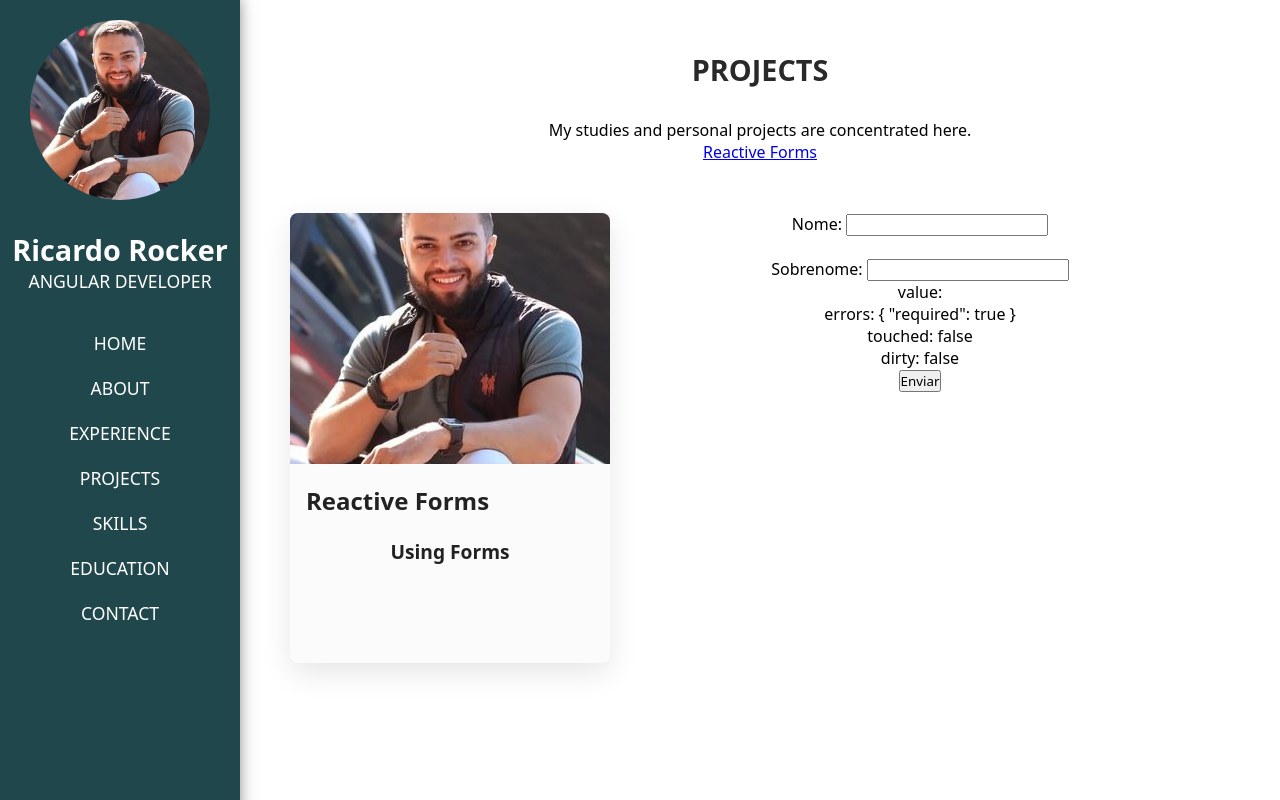
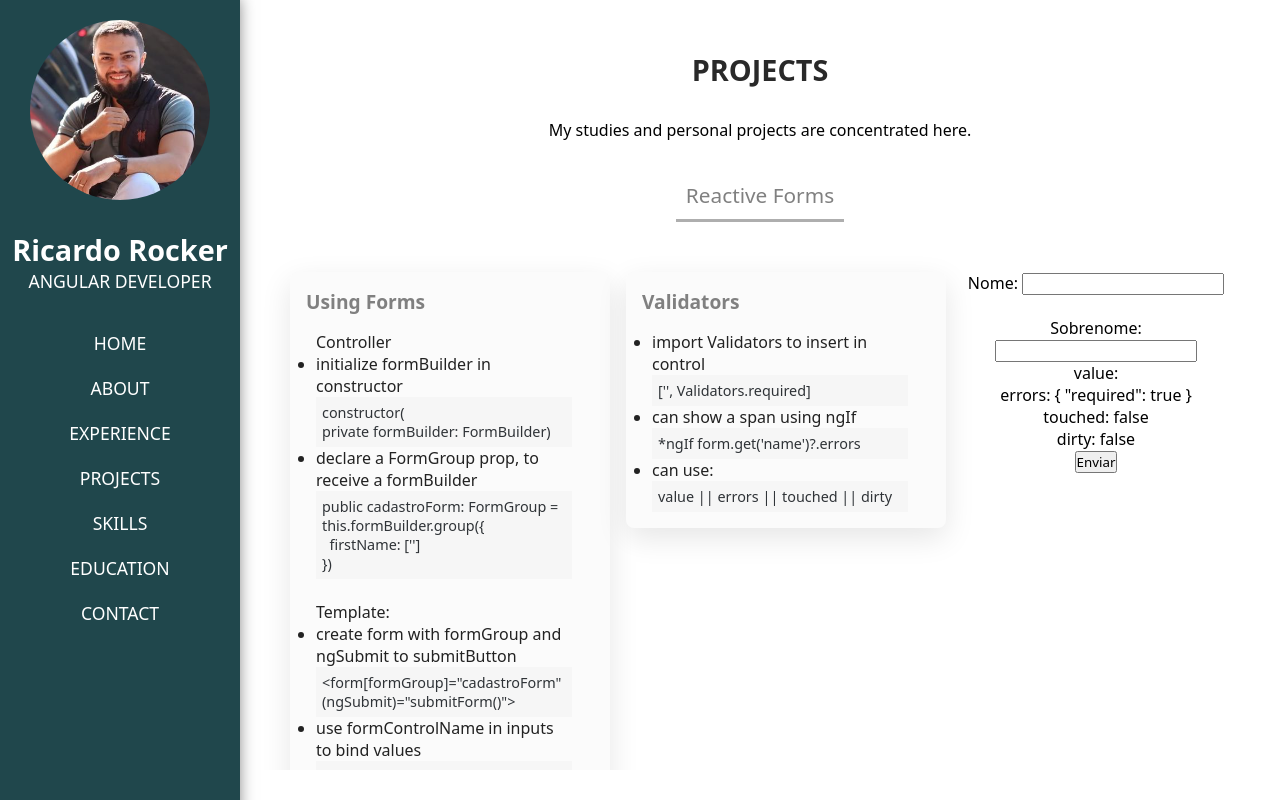
Before and after one commit to ricardorocker/my-angular-site, an Angular app: page /projects/reactive-forms in a window 1280 px wide. Built offline with nearby package versions, Linux system fonts and the light colour scheme.

Commit message:
Update cardComponent and reactiveFormComponent

```diff
--- a/src/app/components/card/card.component.css
+++ b/src/app/components/card/card.component.css
@@ -1,6 +1,10 @@
 .card {
   width: 320px;
-  height: 450px;
+  /* height: 450px; */
+  height: fit-content;
+  padding-bottom: 16px;
+  margin-right: 16px;
+  margin-bottom: 16px;
   background-color: #fbfbfb;
   border-radius: 8px;
   display: flex;
@@ -33,16 +37,28 @@
 }
 
 .card-title h3 {
-  font-size: 1.5rem;
+  /* font-size: 1.5rem; */
+  font-size: 1.2rem;
   font-weight: 700;
-  color: #222222;
+  /* color: #222222; */
+  color: #808080;
   margin: 0;
 }
 
 .card-content {
-  padding: 0px;
-  width: 100%;
+  padding-left: 26px;
+  /* width: 100%; */
+  width: 80%;
   height: 30%;
-  font-size: 1.2rem;
+  text-align: left;
+  /* font-size: 1.2rem; */
+  font-size: 1rem;
   color: #222222;
 }
+
+@media (max-width: 750px) {
+  .card {
+    margin: 0 auto;
+    margin-bottom: 16px;
+  }
+}
--- a/src/app/views/home/home.component.css
+++ b/src/app/views/home/home.component.css
@@ -49,23 +49,6 @@ p {
 
 .more-about-me {
   text-align: center;
-}
-
-button {
-  font-size: 1.3em;
-  padding: 10px;
-  border-style: none;
-  background-color: #fff;
-  color: gray;
-  transition-duration: 0.4s;
-  border-bottom: 3px solid rgb(174, 174, 174);
-}
-
-button:hover {
-  background-color: #20474c;
-  color: #fff;
-  border-radius: 5%;
-  border-bottom: none;
 }
 
 @media (max-width: 1000px) {
--- a/src/app/views/home/home.component.html
+++ b/src/app/views/home/home.component.html
@@ -31,5 +31,5 @@
 </div>
 
 <div class="more-about-me">
-  <button (click)="goToAboutMe()">More About Me</button>
+  <button class="button" (click)="goToAboutMe()">More About Me</button>
 </div>
--- a/src/app/views/projects/projects.component.html
+++ b/src/app/views/projects/projects.component.html
@@ -3,11 +3,11 @@
     Projects
   </div>
 
-  <div class="content-tex">
+  <div class="content-tex" style="margin-bottom: 30px;">
     My studies and personal projects are concentrated here.
   </div>
 
-  <a routerLink="reactive-forms">Reactive Forms</a>
+  <button class="button" routerLink="reactive-forms">Reactive Forms</button>
 </div>
 
 <router-outlet></router-outlet>
--- a/src/app/views/projects/projects.component.ts
+++ b/src/app/views/projects/projects.component.ts
@@ -3,8 +3,7 @@ import { Component } from '@angular/core';
 
 @Component({
   selector: 'app-projects',
-  templateUrl: './projects.component.html',
-  styleUrls: ['./projects.component.css']
+  templateUrl: './projects.component.html'
 })
 export class ProjectsComponent {
 
--- a/src/app/views/projects/reactive-forms/reactive-forms.component.css
+++ b/src/app/views/projects/reactive-forms/reactive-forms.component.css
@@ -10,3 +10,9 @@
 .code-subject {
   width: 100%;
 }
+
+@media (max-width: 750px) {
+  .test {
+    display: inline;
+  }
+}
--- a/src/app/views/projects/reactive-forms/reactive-forms.component.html
+++ b/src/app/views/projects/reactive-forms/reactive-forms.component.html
@@ -3,8 +3,49 @@
   <div class="test">
 
     <div class="brief-subject">
-      <app-card [title]="'Reactive Forms'">
-        <span style="font-weight: bold;">Using Forms</span>
+      <app-card [title]="'Using Forms'" [hasImage]="false">
+        <P>Controller</P>
+        <ul>
+          <li>initialize formBuilder in constructor</li>
+          <div class="code">constructor(<br>
+            private formBuilder: FormBuilder)</div>
+          <li>declare a FormGroup prop, to receive a formBuilder</li>
+        </ul>
+        <div class="code">
+          <p>
+            public cadastroForm: FormGroup = this.formBuilder.group({{ '{' }}<br>
+            &nbsp; firstName: ['']<br>
+            })
+          </p>
+        </div>
+        <br>
+        <p>Template:</p>
+        <ul>
+          <li>create form with formGroup and ngSubmit to submitButton</li>
+          <div class="code">
+            <div><span>&lt;</span><span>form</span>
+              <span>[formGroup]</span>=<span>"</span><span>cadastroForm</span><span>"</span>
+              <span>(ngSubmit)</span>=<span>"</span><span>submitForm</span>()<span>"</span><span>&gt;</span>
+            </div>
+          </div>
+          <li>use formControlName in inputs to bind values</li>
+          <div class="code">
+            <span>&lt;</span><span>input</span><span> type</span>=<span>"text"</span>
+            <span> formControlName</span>=<span>"firstName"</span><span>&gt;</span>
+          </div>
+        </ul>
+      </app-card>
+    </div>
+    <div class="brief-subject">
+      <app-card [title]="'Validators'" [hasImage]="false">
+        <ul>
+          <li>import Validators to insert in control</li>
+          <div class="code">['', Validators.required]</div>
+          <li>can show a span using ngIf</li>
+          <div class="code">*ngIf form.get('name')?.errors</div>
+          <li>can use:</li>
+          <div class="code">value || errors || touched || dirty</div>
+        </ul>
       </app-card>
     </div>
 
--- a/src/styles.css
+++ b/src/styles.css
@@ -20,19 +20,35 @@
   margin-bottom: 30px;
 }
 
-/* TIP CSS
-Margin/Padding can has:
-- 4 values
-( top ; right ; bottom ; left )
-- 3 values
-( top ; right and left ; bottom )
-- 2 values
-( top and bottom ; right and left )
-*/
-
 .content-text {
   font-size: 1.3em;
 }
+
+.button {
+  font-size: 1.3em;
+  padding: 10px;
+  border-style: none;
+  background-color: #fff;
+  color: gray;
+  transition-duration: 0.4s;
+  border-bottom: 3px solid rgb(174, 174, 174);
+}
+
+.button:hover {
+  background-color: #20474c;
+  color: #fff;
+  border-radius: 5%;
+  border-bottom: none;
+  cursor: pointer;
+}
+
+.code {
+  font-size: 0.9rem;
+  color: #2f3337;
+  background-color: #f6f6f6;
+  padding: 6px;
+}
+
 
 @media (max-width: 750px) {
   .default-component {
```
Also changed, not shown: src/app/views/projects/projects.component.css (deleted), 1 other file (tests, documents, lock files or other folders).
